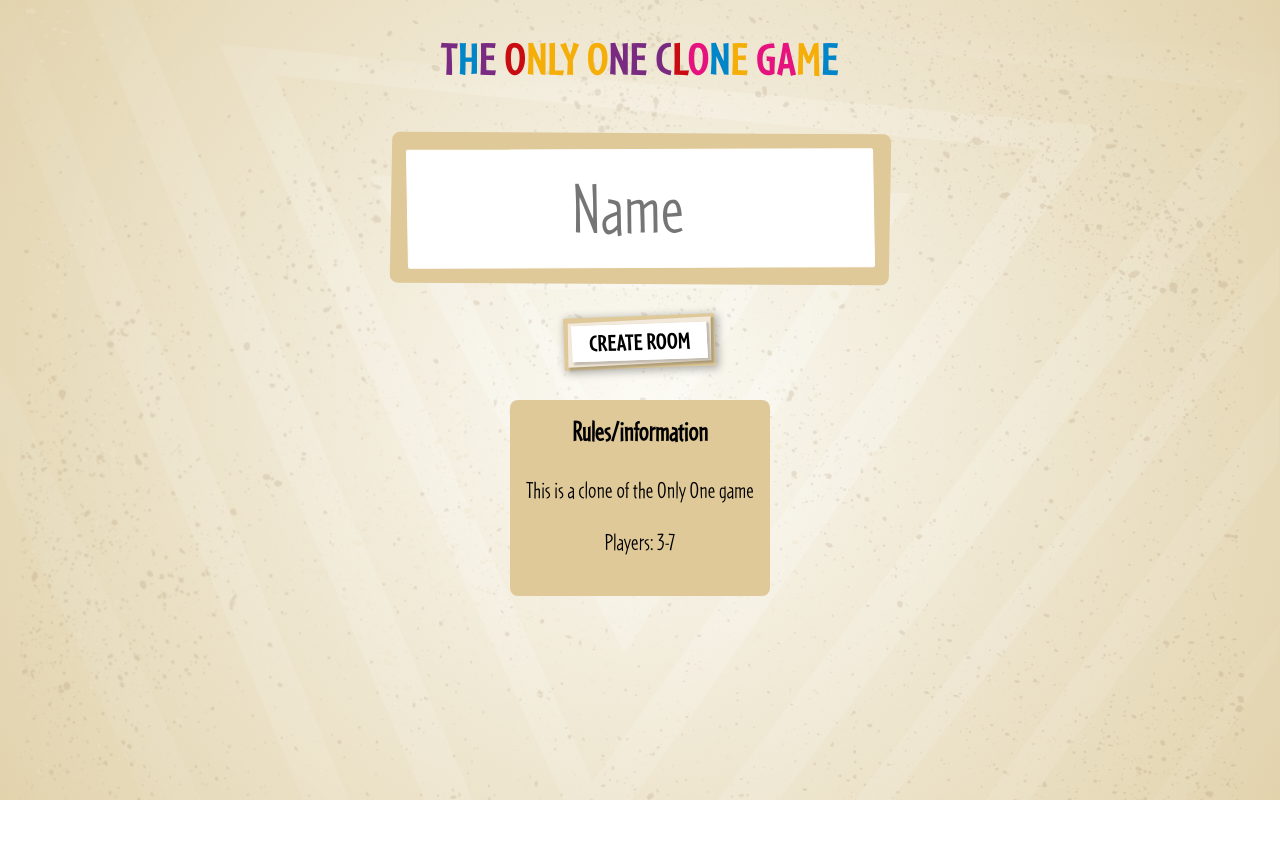
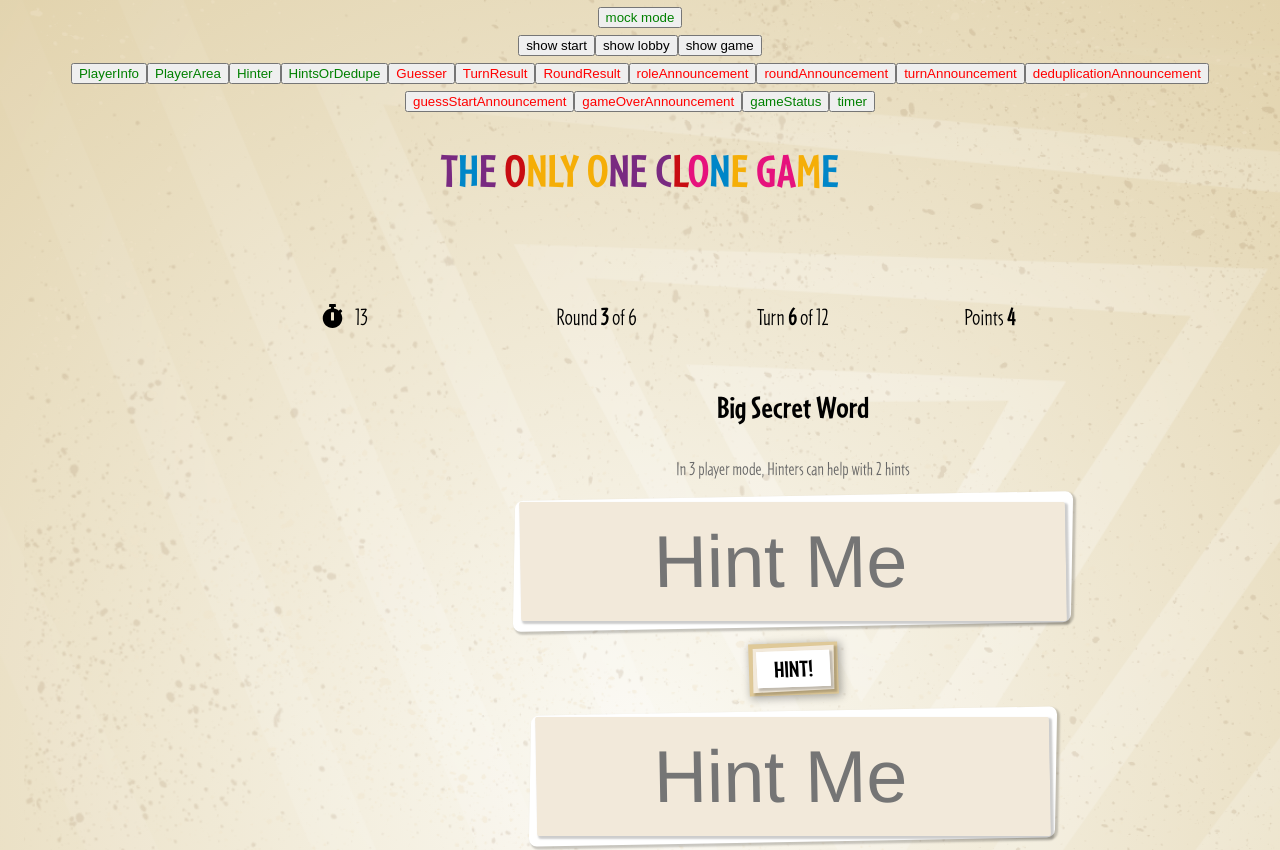
Before and after one commit to LaszloBogacsi/the-one-clone, a React (Create React App) app in the folder the-one-clone-ui/: page / in a window 1280 px wide. Shown: the top 850 px of the page. Before the commit the page ends 800 px from the top, so only its background shows below. Built offline with nearby package versions, Linux system fonts and the light colour scheme.

Commit message:
add some screenshots

```diff
--- a/the-one-clone-ui/src/components/Home/Home2.tsx
+++ b/the-one-clone-ui/src/components/Home/Home2.tsx
@@ -339,10 +339,12 @@ export function Home2() {
         refactor announcements to have one boolean switch (as only one can be on at a time)
         last implementations: player limits (min 3 players, max 7 players)
      */
-    const useMock = false;
+    const useMock = true;
     return (
+
+            useMock ? <MockHome/> :
                 <div className={`home ${styles.home}`}>
-            {useMock && <MockHome/>}
+
                     <div className='header'>
                         <Header/>
                     </div>
@@ -354,7 +356,8 @@ export function Home2() {
                     {(socket && inLobby) &&
                     <div className="lobby">
                         <Lobby players={players} me={me} onReady={onReady} hasJoined={query.get("room-id") !== null}
-                       gameSettings={{maxRound, hintTimeout, guessTimeout}} onGameSettingChange={onChangeGameSettings}>
+                               gameSettings={{maxRound, hintTimeout, guessTimeout}}
+                               onGameSettingChange={onChangeGameSettings}>
                             {!query.get("room-id") && <LinkShare roomId={roomId}/>}
                             {results && results.length > 0 &&
                             <GameResults results={makeResultsWithDescription(results)}/>
@@ -411,7 +414,8 @@ export function Home2() {
                                 }
                                 {showRoles &&
                                 <Overlay>
-                            <RolesAnnouncement me={me} role={players.find(p => p.isGuessing)} messageText={"guessing"}/>
+                                    <RolesAnnouncement me={me} role={players.find(p => p.isGuessing)}
+                                                       messageText={"guessing"}/>
                                 </Overlay>
                                 }
                                 {announceRound &&
@@ -421,7 +425,8 @@ export function Home2() {
                                 }
                                 {announceTurn &&
                                 <Overlay>
-                            <Announcement type={"Turn"} announcement={`${rounds[currentRound].currentTurn + 1}`}/>
+                                    <Announcement type={"Turn"}
+                                                  announcement={`${rounds[currentRound].currentTurn + 1}`}/>
                                 </Overlay>
                                 }
                                 {announceGameOver &&
--- a/the-one-clone-ui/src/components/Home/MockData.ts
+++ b/the-one-clone-ui/src/components/Home/MockData.ts
@@ -56,7 +56,7 @@ export const mockGameStatusProps = {
     currentRound: 2,
     maxRounds: 5,
     currentTurn: 5,
-    maxTurns: 13,
+    maxTurns: 11,
     points: 4
 }
 
```
Also changed, not shown: 6 other files (tests, documents, lock files or other folders). Lines whose indentation alone changed are shown as unchanged.
